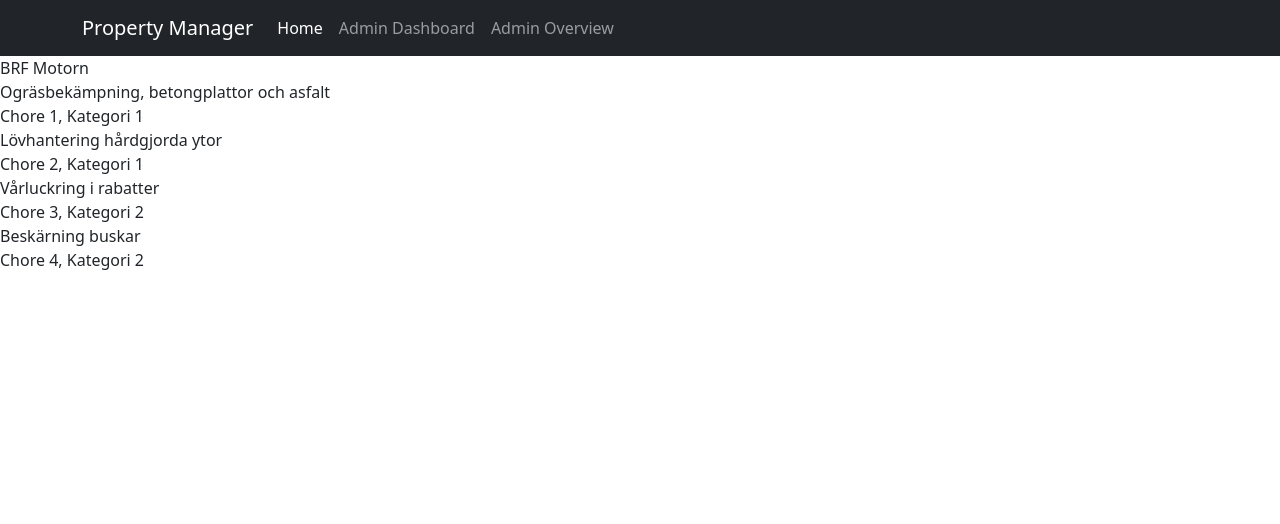
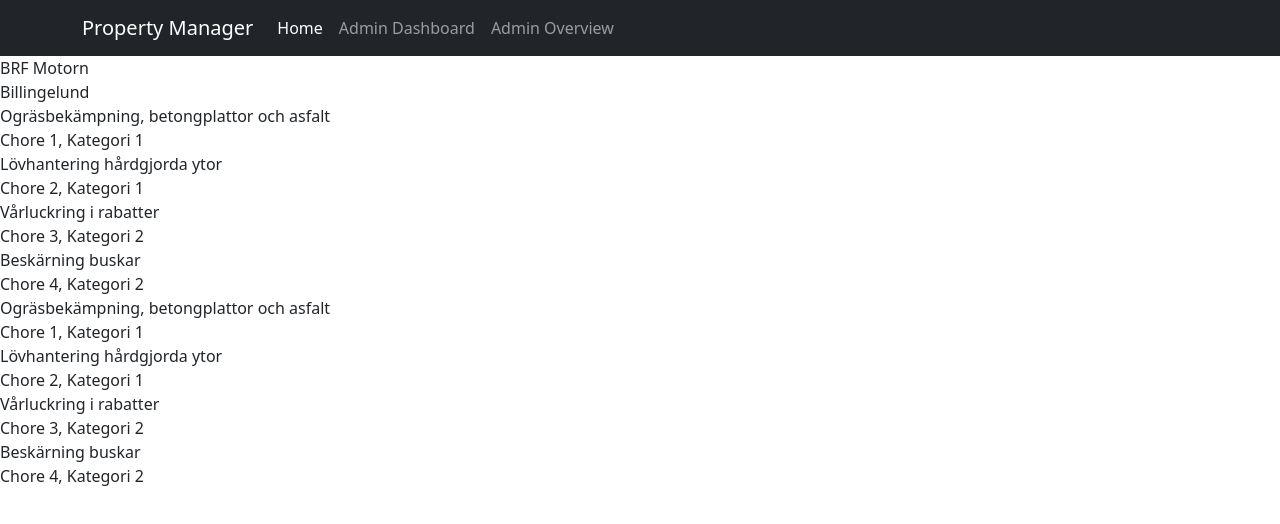
Before and after one commit to AppStractSE/PropertyManager-Frontend, a React (Vite) app: page / in a window 1280 px wide. Shown: the top 524 px of the page. Built offline with nearby package versions, Linux system fonts and the light colour scheme.

Commit message:
Additional customer added to mock data

```diff
--- a/src/data/CustomerData.ts
+++ b/src/data/CustomerData.ts
@@ -4,6 +4,13 @@ const CustomerData: Customer[] = [
   {
     id: "1",
     name: "BRF Motorn",
+    address: "Storgatan 11",
+    chores: [...ChoreData],
+  },
+  {
+    id: "2",
+    name: "Billingelund",
+    address: "Lillgatan 13",
     chores: [...ChoreData],
   },
 ];
```
